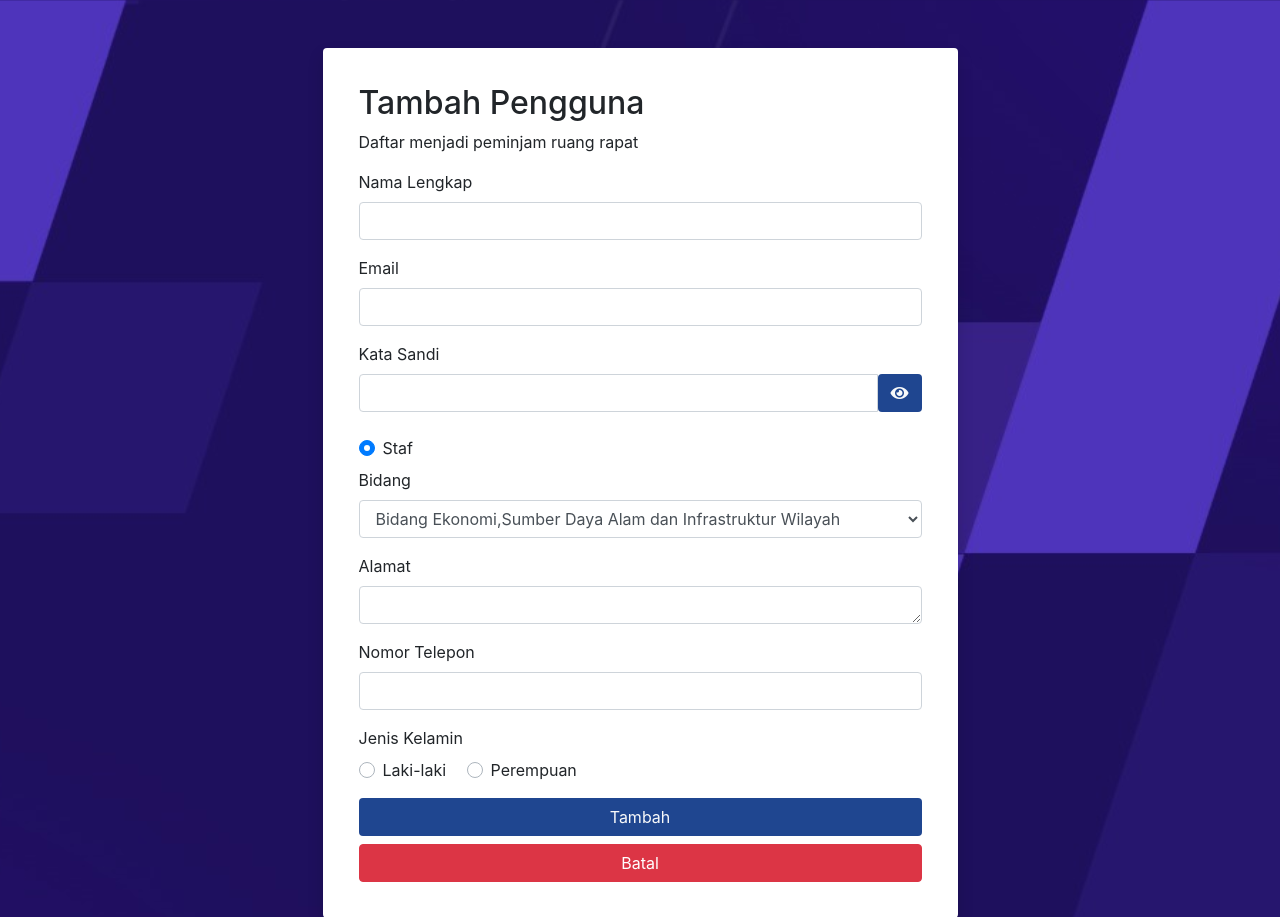
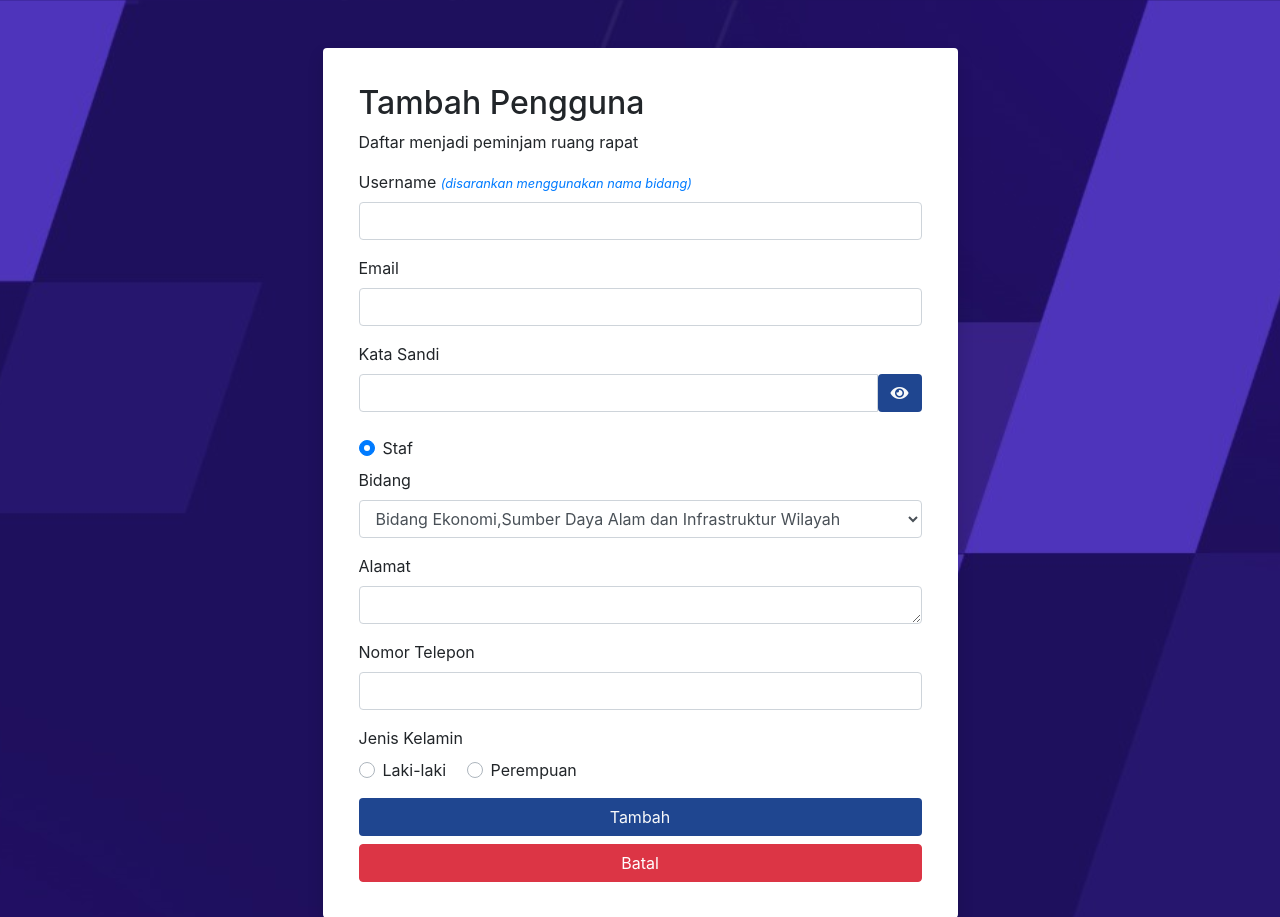
Before and after one commit to reynlldi/E-Rapat, a PHP site: page /tcpdf/index.php?p=register in a window 1280 px wide. Shown: the top 917 px of the page. Run offline with PHP 8.4, Linux system fonts and the light colour scheme; data comes from the database, SQL or seed files in the repository; some libraries are stand-ins or nearby versions.

Commit message:
memperbaiki form

```diff
--- a/pages/register.php
+++ b/pages/register.php
@@ -87,7 +87,9 @@
 
                 <!-- Full Name -->
 
-                <div class="form-group"> <label for="fullName">Nama Lengkap</label>
+                <div class="form-group"> <label for="fullName">Username <small class="text-primary"><i>(disarankan
+                        menggunakan nama
+                        bidang)</i></small></label>
                   <input type="text" class="form-control" name="fullname" id="fullName">
                 </div>
 
```
